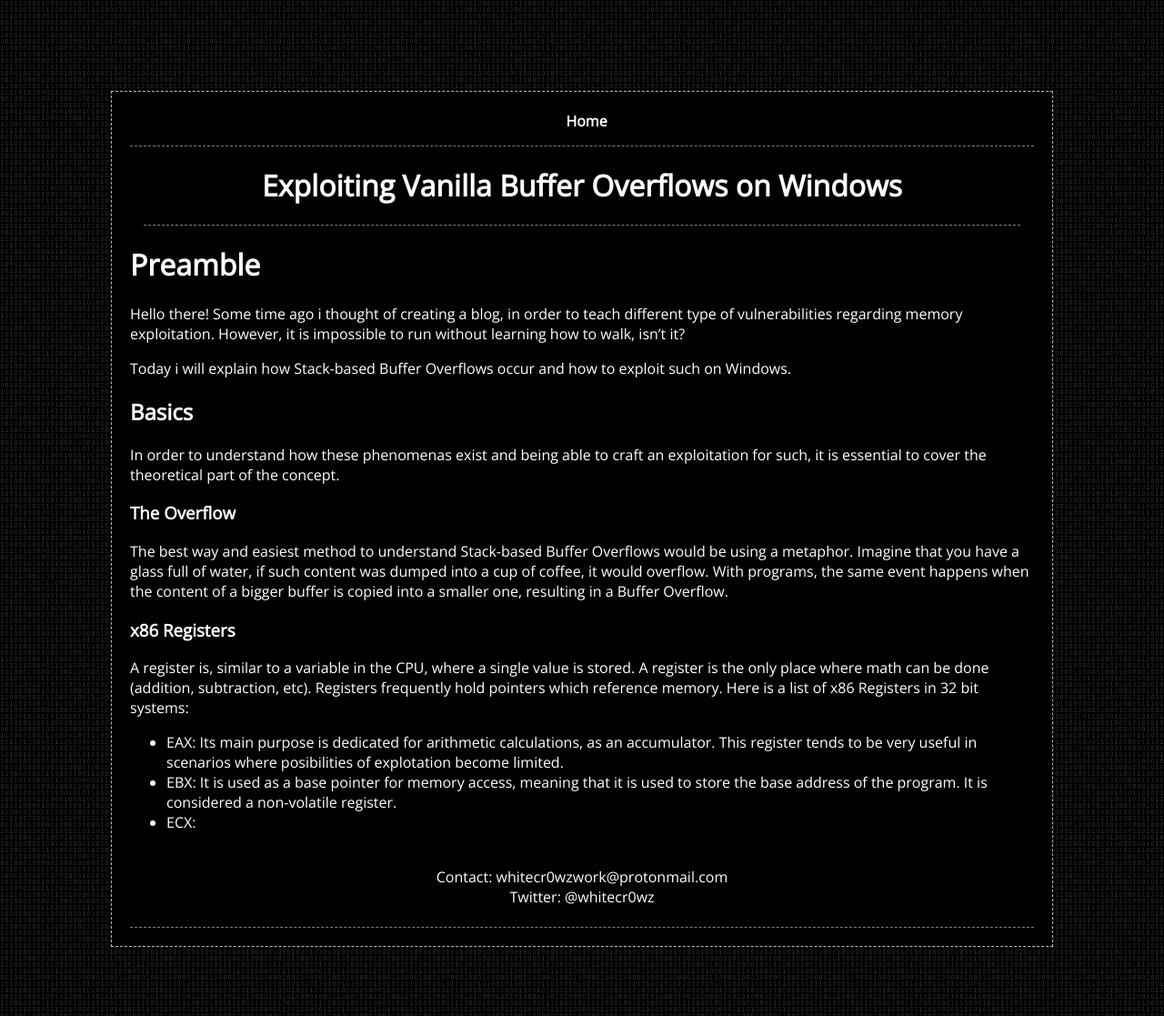
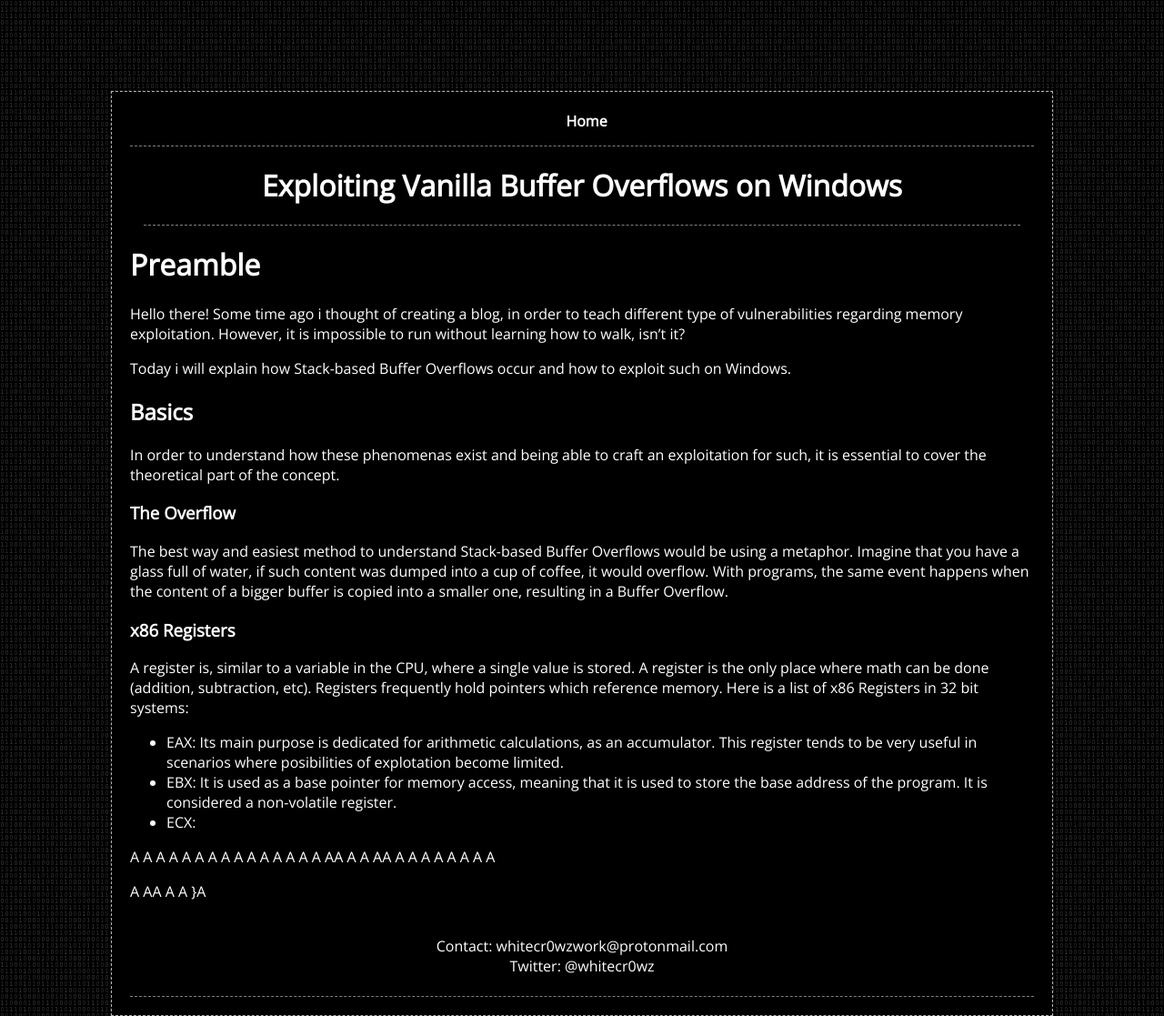
Before and after one commit to whitecr0wz/whitecr0wz.github.io, a Jekyll site: the page built from _posts/posts/2020-03-08-Exploiting-Stack-Overflows-In-Windows.md, in a window 1280 px wide. Shown: the whole page at 91% size. Built offline with Jekyll 4.4.1, drawn with Linux system fonts in a browser that asks for light colours.

```diff
--- a/_posts/posts/2020-03-08-Exploiting-Stack-Overflows-In-Windows.md
+++ b/_posts/posts/2020-03-08-Exploiting-Stack-Overflows-In-Windows.md
@@ -26,3 +26,37 @@ Here is a list of x86 Registers in 32 bit systems:
 + EAX: Its main purpose is dedicated for arithmetic calculations, as an accumulator. This register tends to be very useful in scenarios where posibilities of explotation become limited.
 + EBX: It is used as a base pointer for memory access, meaning that it is used to store the base address of the program. It is considered a non-volatile register.
 + ECX:
+
+A
+A
+A
+A
+A
+A
+A
+A
+A
+A
+A
+A
+A
+A
+A
+AA
+A
+A
+AA
+A
+A
+A
+A
+A
+A
+A
+A
+
+A
+AA
+A
+A
+}A
```
